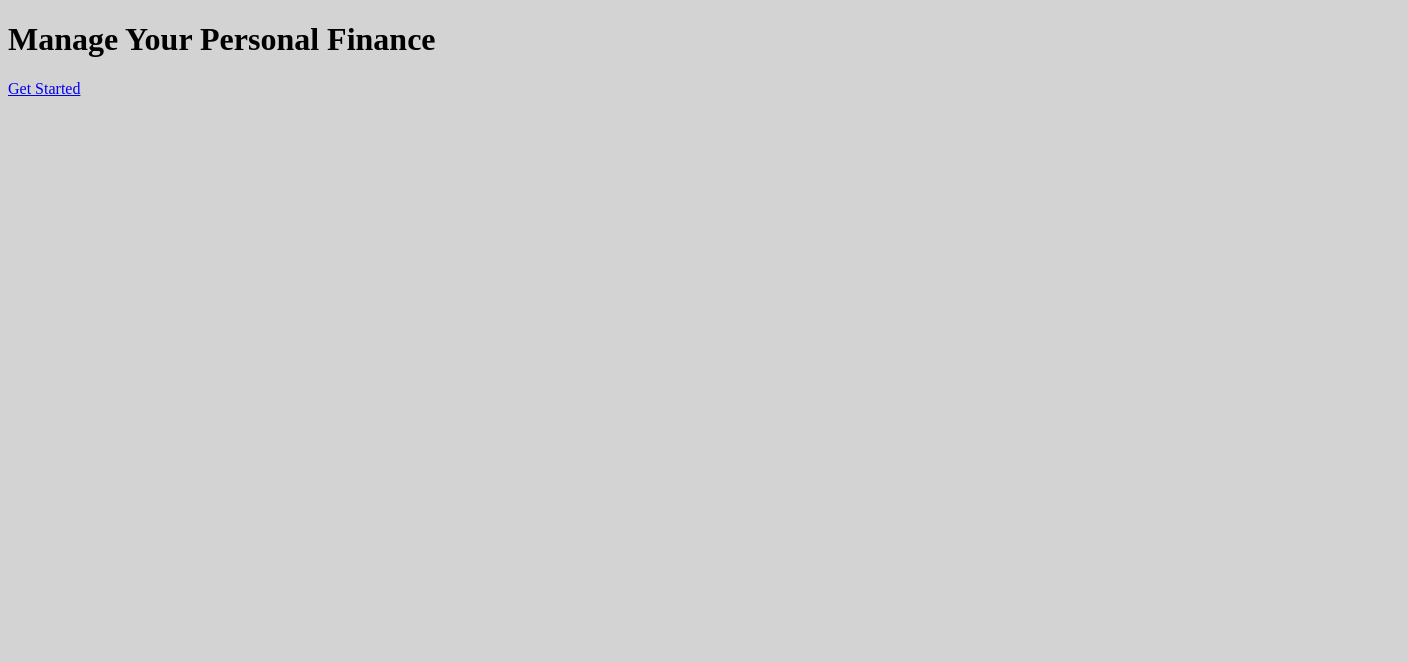
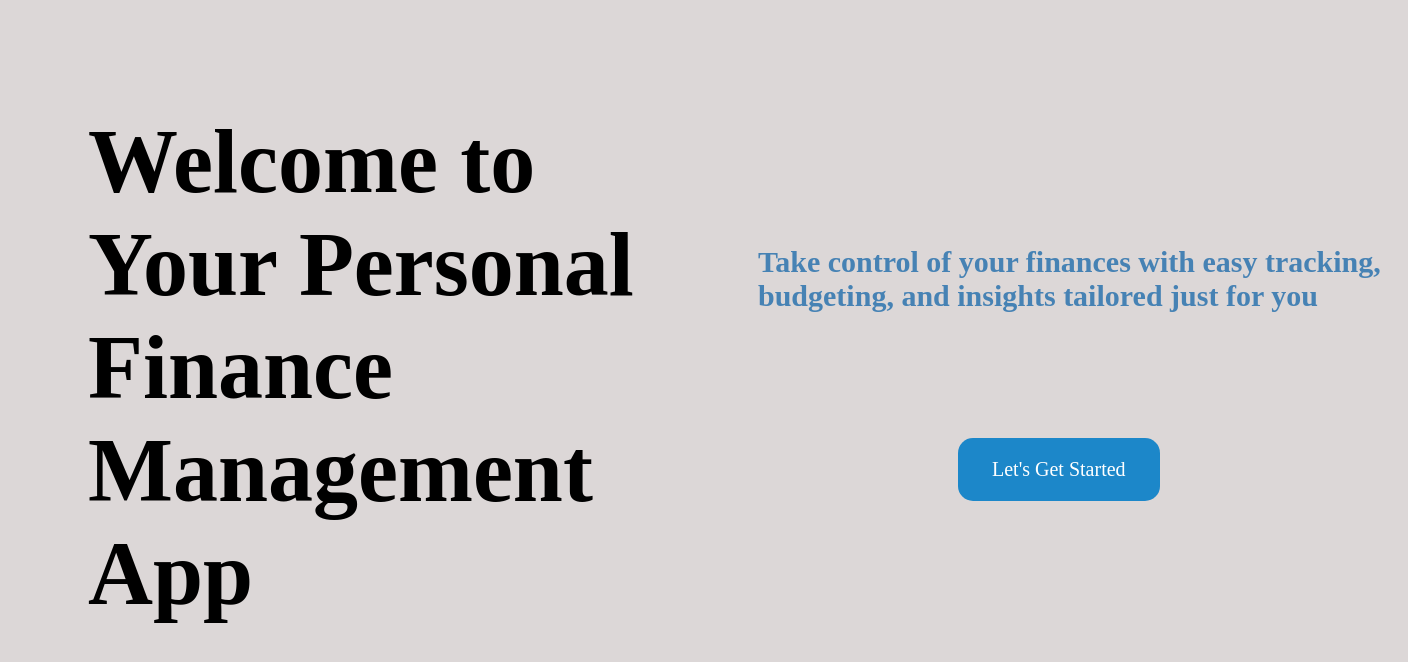
Before and after one commit to dustinlgit/Personal-Finance-Management-App, a plain HTML site: page Front End/landing_page.html in a window 1280 px wide. Shown: the whole page, 1408 px wide, since content can reach past the window. Drawn offline with Linux system fonts and the light colour scheme.

Commit message:
added window slide for title. completed most important landing page parts

```diff
--- a/Front End/landing_page.html
+++ b/Front End/landing_page.html
@@ -7,7 +7,11 @@
     <link rel="stylesheet" href="style.css">
 </head>
 <body>
-    <h1 class="landing-h1">Manage Your Personal Finance</h1>
-    <a href="index.html" class="link-to-button">Get Started</a>
+    <h1 class="landing-h1">Welcome to Your Personal Finance Management App</h1>
+
+    <div class="slide-together">
+        <h2 class="landing-h2">Take control of your finances with easy tracking, budgeting, and insights tailored just for you</h2>
+        <a href="index.html" id="link-to-button" class="link-to-button">Let's Get Started</a>
+    </div>
 </body>
 </html>
--- a/Front End/style.css
+++ b/Front End/style.css
@@ -1,11 +1,68 @@
 body{
-    background-color:lightgrey;
+    background-color:rgb(220, 215, 215);
 }
 
-.landing-h1{
+.landing-h1 {
+    font-size: 90px;
+    width: 600px;
+    padding: 10px;
+    margin-left: 70px;
+    margin-top: 100px;
+    position: relative;
+    left: -100%;
+    opacity: 0;
+    animation: slide-in-left 2s forwards;
+}
 
+.landing-h2{
+    font-size: 30px;
+    color:steelblue;
+    width:650px;
+    margin-left: 750px;
+    margin-top: -450px;
 }
 
 .link-to-button{
+    background-color: #1c87c9;
+    border: none;
+    color: white;
+    padding: 20px 34px;
+    text-align: center;
+    text-decoration: none;
+    display: inline-block;
+    font-size: 20px;
+    margin-left: 950px;
+    margin-top: 100px;
+    cursor: pointer;
+    border-radius: 15px;
+}
 
+.slide-together{
+    position: relative;
+    right: 100%;
+    opacity: 0;
+    animation: slide-in-right 2s forwards;
 }
+
+
+@keyframes slide-in-left {
+    from {
+        left: -100%;
+        opacity: 0;
+    }
+    to {
+        left: 0;
+        opacity: 1;
+    }
+}
+
+@keyframes slide-in-right {
+    from{
+        right:-100%;
+        opacity: 0;
+    }
+    to{
+        right:0;
+        opacity: 1;
+    }
+}
```
Also changed, not shown: Front End/flashy_button.js (added, +7 -0 lines), Front End/index.html (+1 -0 lines).
